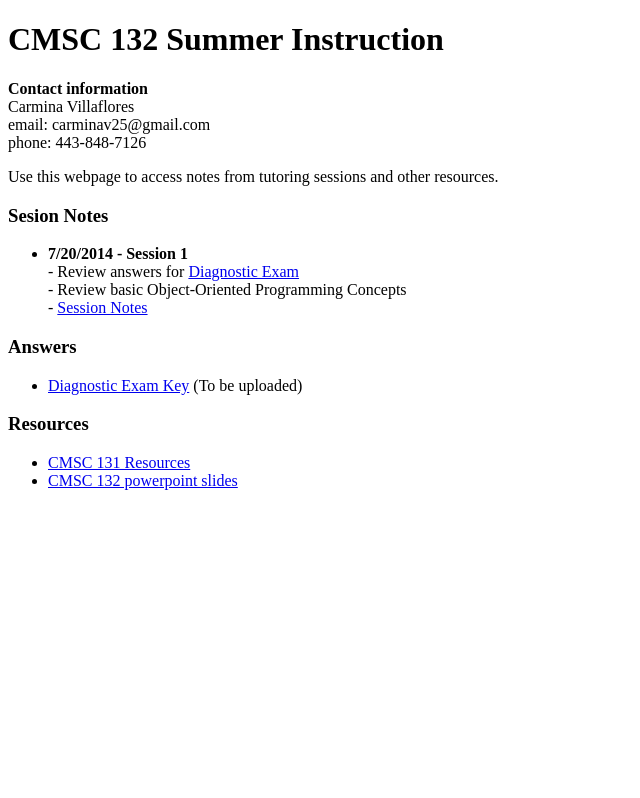
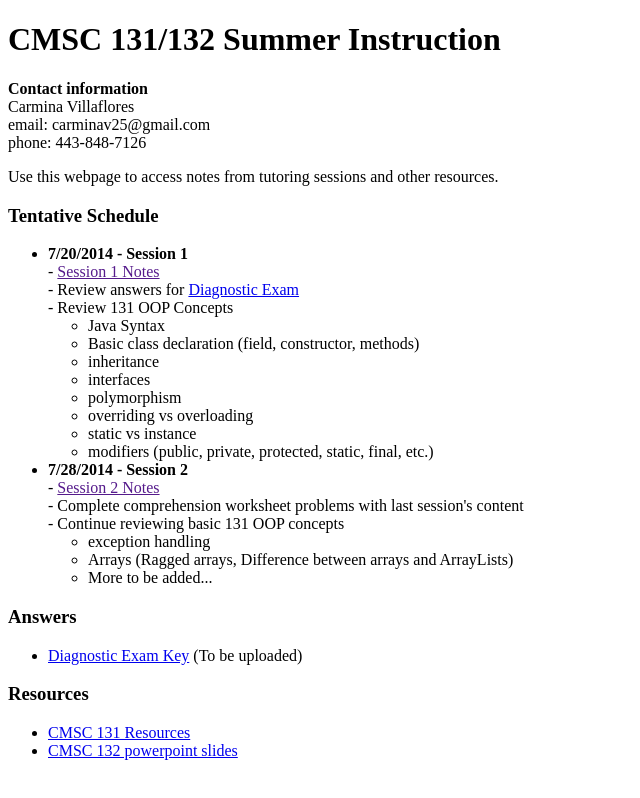
Before and after one commit to carminav/cmsc132, a plain HTML site: page index.html in a window 1280 px wide. Shown: the whole page, without its empty margins (0-640 px from the left). Drawn offline with Linux system fonts and the light colour scheme.

Commit message:
session 2 created

```diff
--- a/index.html
+++ b/index.html
@@ -4,18 +4,40 @@
 		<title>CMSC132 Tutoring</title>
 	</head>
 	<body>
-		<h1>CMSC 132 Summer Instruction</h1>
+		<h1>CMSC 131/132 Summer Instruction</h1>
 		    <p><b>Contact information</b>
 		    	<br>Carmina Villaflores
 		    	<br>email: carminav25@gmail.com
 		    	<br>phone: 443-848-7126</p>
 			<p>Use this webpage to access notes from tutoring sessions and other resources.</p>
-			<h3>Sesion Notes</h3>
+			<h3>Tentative Schedule</h3>
 			<ul>
 				<li><b>7/20/2014 - Session 1</b>
+					<br>- <a href="">Session 1 Notes</a>
 					<br>- Review answers for <a href="https://www.koofers.com/files/exam-p9qzb0daue/">Diagnostic Exam</a>
-					<br>- Review basic Object-Oriented Programming Concepts
-					<br>- <a href="https://www.koofers.com/files/exam-p9qzb0daue/">Session Notes</a>
+					<br>- Review 131 OOP Concepts <br>
+					<ul>
+						<li> Java Syntax
+						<li> Basic class declaration (field, constructor, methods)
+						<li> inheritance
+						<li> interfaces
+						<li> polymorphism
+						<li> overriding vs overloading
+						<li> static vs instance
+						<li> modifiers (public, private, protected, static, final, etc.)
+					</ul>
+
+
+
+				<li><b>7/28/2014 - Session 2</b>
+					<br>- <a href="">Session 2 Notes</a>
+					<br>- Complete comprehension worksheet problems with last session's content
+					<br>- Continue reviewing basic 131 OOP concepts
+					<ul>
+						<li> exception handling
+						<li> Arrays (Ragged arrays, Difference between arrays and ArrayLists)
+						<li> More to be added...
+					</ul>
 			</ul>
 			<h3>Answers</h3>
 			<ul>
```
